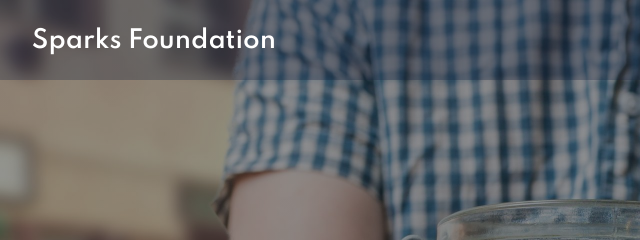
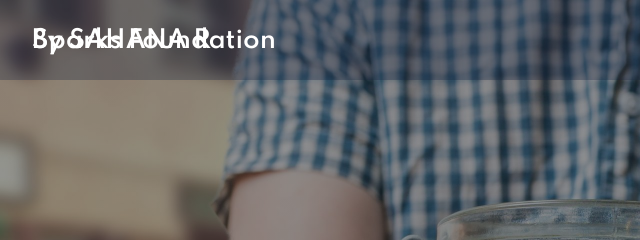
Before and after one commit to sahana-2001/sparkfoundation, a plain HTML site: page index.html in a window 1280 px wide. Shown: the top 240 px of the page, 0-640 px from the left. Drawn offline with nearby package versions, Linux system fonts and the light colour scheme.

Commit message:
Update index.html

```diff
--- a/index.html
+++ b/index.html
@@ -16,6 +16,7 @@
     <header>
         <nav id="navbar">
             <h1 class="headText">Sparks Foundation</h1>
+             <h1 class="headText">By SAHANA R</h1>
             <div class="hamburger">
                 <div class="line"></div>
                 <div class="line"></div>
```
